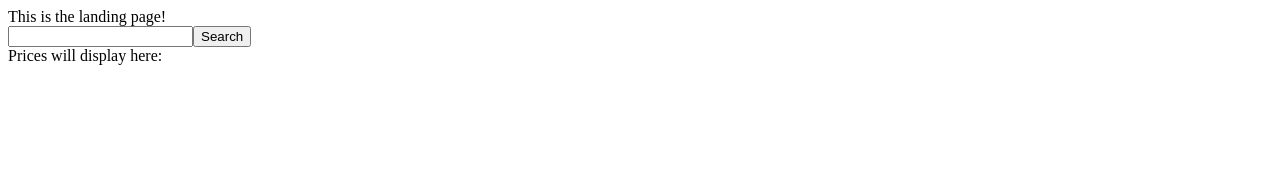
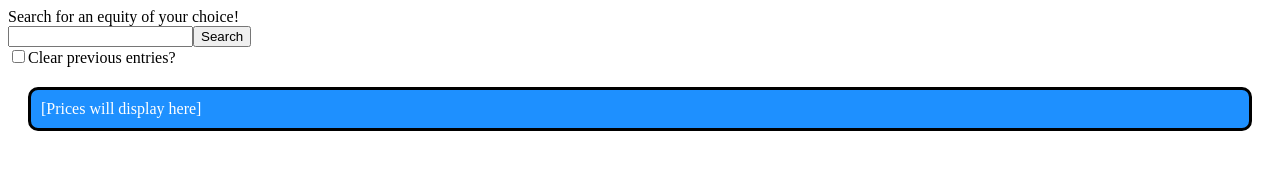
Before and after one commit to dinitrogen/finance-app, a website built with webpack: page dist/index.html in a window 1280 px wide. Built offline with nearby package versions, Linux system fonts and the light colour scheme; some packages are replaced by stand-ins of ours; no server answers.

Commit message:
installed style loaders and updated displayCard styling, added clear option

```diff
--- a/package.json
+++ b/package.json
@@ -9,6 +9,8 @@
   "author": "DJK",
   "license": "ISC",
   "devDependencies": {
+    "css-loader": "^6.7.1",
+    "style-loader": "^3.3.1",
     "webpack": "^5.73.0",
     "webpack-cli": "^4.10.0"
   },
--- a/src/displayCard.js
+++ b/src/displayCard.js
@@ -1,16 +1,26 @@
-import { contentDiv } from "./landingPage";
+import './style.css'
 
-const displayCard = (contentToDisplay) => {
+const cardsDiv = document.querySelector('#cardsDiv');
+
+const displayCard = (headerText, bodyText, clearListBoolean) => {
+
 
     const displayCardDiv = document.createElement('div');
+    displayCardDiv.classList.add('displayCardDiv');
+    const displayCardHeader = document.createElement('div');
     const displayCardText = document.createElement('div');
-    displayCardText.id = "displayCard";
-    displayCardText.textContent = contentToDisplay;
+    displayCardHeader.textContent = headerText;
+    displayCardText.textContent = bodyText;
 
+    displayCardDiv.appendChild(displayCardHeader);
     displayCardDiv.appendChild(displayCardText);
 
+    // Clear the previous card
+    if (clearListBoolean) {
+        cardsDiv.replaceChildren();
+    }
 
-    contentDiv.appendChild(displayCardDiv);
+    cardsDiv.appendChild(displayCardDiv);
 
 }
 
--- a/src/getEquityData.js
+++ b/src/getEquityData.js
@@ -2,10 +2,10 @@ import moment from "moment";
 import { API_KEY } from "./api-key";
 import { displayCard } from "./displayCard";
 
-async function getEquityData(tickerSymbol) {
+async function getEquityData(tickerSymbol, clearListBoolean) {
     let func = "TIME_SERIES_DAILY";
     // let symbol = "IBM";
-    let symbol = tickerSymbol;
+    let symbol = tickerSymbol.toUpperCase();
     let interval = "1min";
     let url = `https://www.alphavantage.co/query?function=${func}&symbol=${symbol}&interval=${interval}&apikey=${API_KEY}`;
 
@@ -30,10 +30,12 @@ async function getEquityData(tickerSymbol) {
 
         console.log(`Price: $${closePrice} (${percentChange}%)`);
 
-        displayCard(`Price: $${closePrice} (${percentChange}%)`);
+
+        displayCard(symbol,`Price: $${closePrice} (${percentChange}%)`, clearListBoolean);
 
     } catch(error) {
-        console.log("Invalid query. Try again!");
+        console.log('Error! ' + error);
+        displayCard('Invalid Request! Try again.')
     }
 
 
--- a/src/index.js
+++ b/src/index.js
@@ -2,10 +2,11 @@ import { displayCard } from './displayCard';
 import { getEquityData } from './getEquityData';
 import {landingPage} from './landingPage';
 import { searchBar } from './searchBar';
+import './style.css';
 
 
 console.log("Finance App testing");
 
 landingPage();
 searchBar(getEquityData);
-displayCard('Prices will display here:');
+displayCard('[Prices will display here]');
--- a/src/landingPage.js
+++ b/src/landingPage.js
@@ -4,7 +4,7 @@ const landingPage = () => {
 
     const textDiv = document.createElement('div');
     textDiv.setAttribute('class', 'textDiv');
-    textDiv.textContent = "This is the landing page!";
+    textDiv.textContent = "Search for an equity of your choice!";
     contentDiv.appendChild(textDiv);
 };
 
--- a/src/searchBar.js
+++ b/src/searchBar.js
@@ -12,10 +12,22 @@ const searchBar = (onClickFunction) => {
     searchBarDiv.appendChild(searchButton);
     contentDiv.appendChild(searchBarDiv);
 
+    const clearCheckbox = document.createElement('input');
+    clearCheckbox.type = 'checkbox';
+    clearCheckbox.id = 'clearCheckBox'
+    const clearCheckboxLabel = document.createElement('label');
+    clearCheckboxLabel.textContent = 'Clear previous entries?';
+    clearCheckboxLabel.htmlFor = 'clearCheckBox';
+    //clearCheckboxLabel.appendChild(document.createTextNode('Clear'));
+    contentDiv.appendChild(clearCheckbox);
+    contentDiv.appendChild(clearCheckboxLabel);
+
     searchButton.onclick = () => {
-        onClickFunction(searchBar.value);
+        onClickFunction(searchBar.value, clearCheckbox.checked);
 
     }
+
+
 
 }
 
--- /dev/null
+++ b/src/style.css
@@ -0,0 +1,8 @@
+.displayCardDiv {
+    margin: 20px;
+    padding: 10px;
+    border: solid black 3px;
+    border-radius: 10px;
+    background-color: dodgerblue;
+    color: white;
+}
--- a/webpack.config.js
+++ b/webpack.config.js
@@ -7,4 +7,12 @@ module.exports = {
     path: path.resolve(__dirname, 'dist'),
 
   },
+  module: {
+    rules: [
+      {
+        test: /\.css$/i,
+        use: ["style-loader", "css-loader"],
+      },
+    ],
+  },
 };
```
Also changed, not shown: dist/index.html, dist/main.js, 1 other file.
